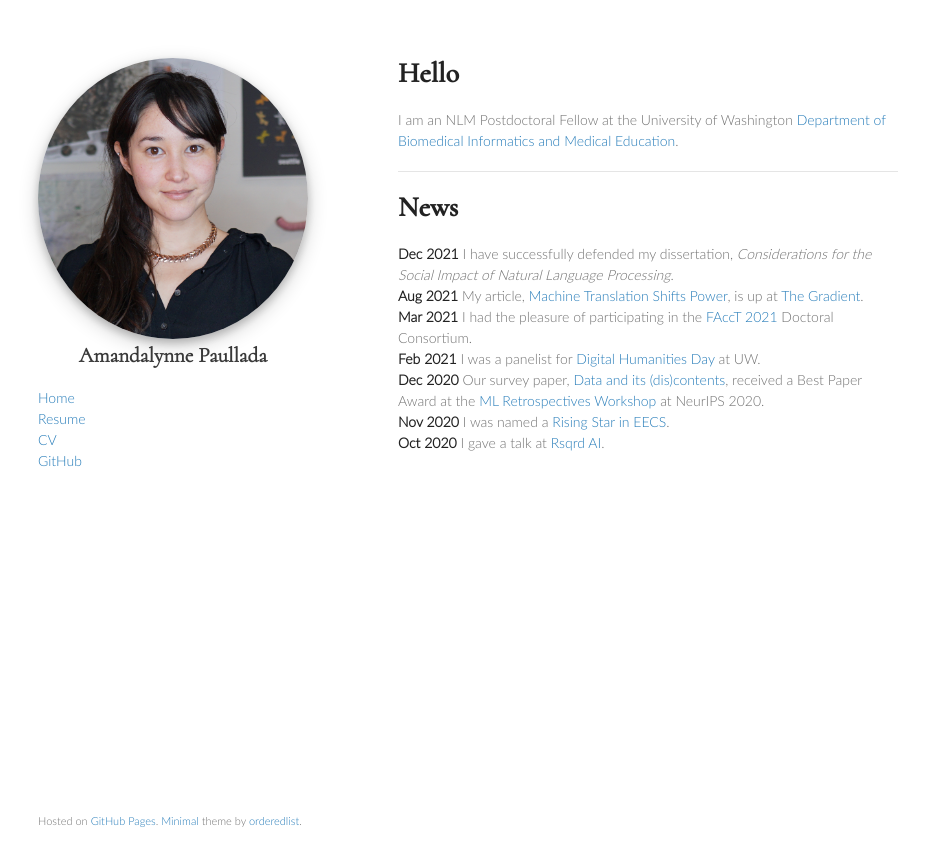
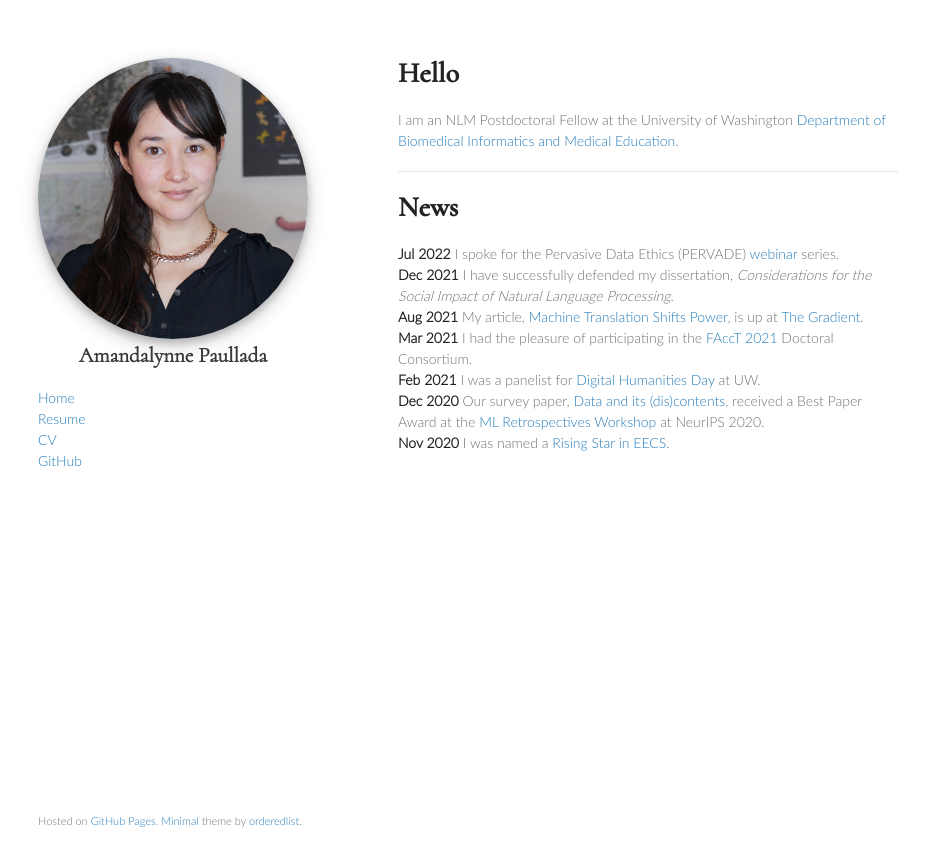
Before and after one commit to amandalynne/amandalynne.github.io, a Jekyll site: the page built from index.md, in a window 1280 px wide. Shown: the top 866 px of the page, without its empty margins (172-1101 px from the left). Built offline with Jekyll 4.4.1, drawn with Linux system fonts in a browser that asks for light colours; our own code applies the rules of GitHub Pages for plain Markdown files.

Commit message:
revise news

```diff
--- a/index.md
+++ b/index.md
@@ -7,10 +7,10 @@ I am an NLM Postdoctoral Fellow at the University of Washington [Department of B
 
 # News
 
+**Jul 2022**    I spoke for the Pervasive Data Ethics (PERVADE) [webinar](https://pervade.umd.edu/webinar-series/) series.
 **Dec 2021**    I have successfully defended my dissertation, *Considerations for the Social Impact of Natural Language Processing*.
 **Aug 2021**    My article, [Machine Translation Shifts Power](https://thegradient.pub/machine-translation-shifts-power/), is up at [The Gradient](https://thegradient.pub/about/).
 **Mar 2021**    I had the pleasure of participating in the [FAccT 2021](https://facctconference.org/2021/) Doctoral Consortium.
 **Feb 2021**    I was a panelist for [Digital Humanities Day](https://sites.uw.edu/digitalhumanities/) at UW.
 **Dec 2020**    Our survey paper, [Data and its (dis)contents](https://arxiv.org/abs/2012.05345), received a Best Paper Award at the [ML Retrospectives Workshop](https://ml-retrospectives.github.io/neurips2020/) at NeurIPS 2020.
 **Nov 2020**    I was named a [Rising Star in EECS](https://eecs.berkeley.edu/rising-stars-2020).
-**Oct 2020**    I gave a talk at [Rsqrd AI](https://www.rsqrdai.org/).
```
